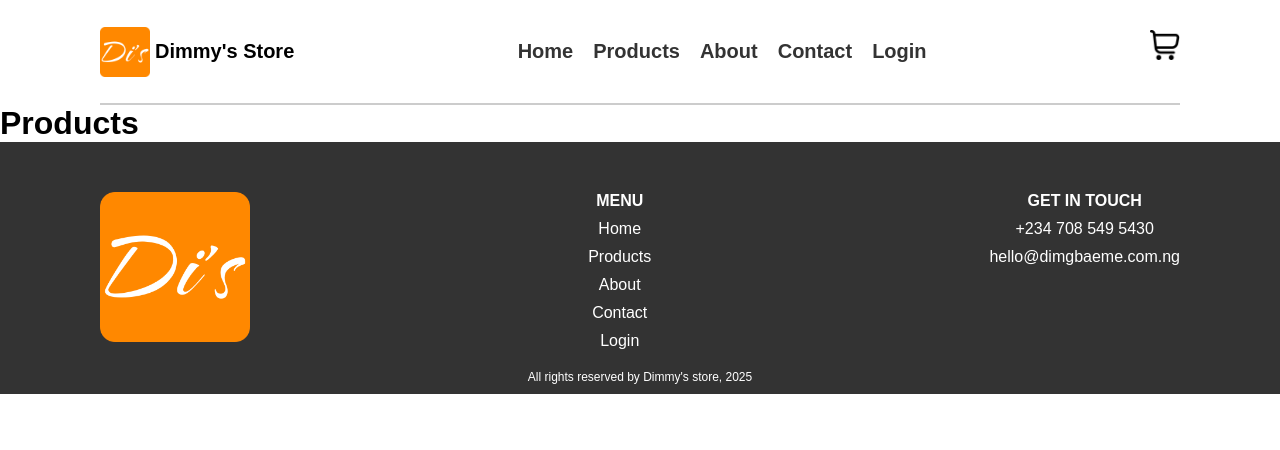
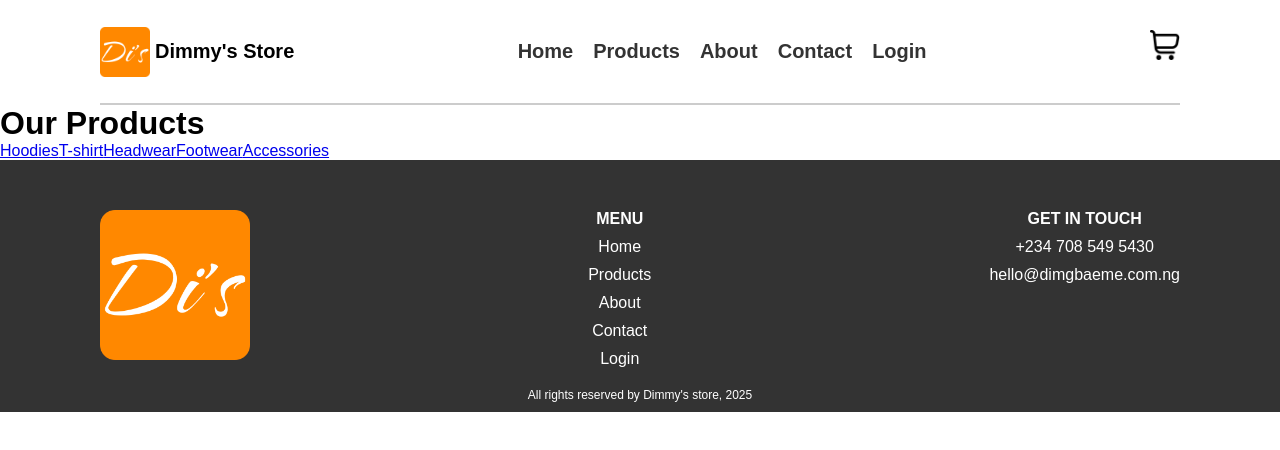
Before and after one commit to Dimgba-Eme/e-commerce-app, a React (Create React App) app in the folder my-store/: page /products in a window 1280 px wide. Shown: the top 450 px of the page. Built offline with nearby package versions, Linux system fonts and the light colour scheme.

Commit message:
Setting up the Products page

```diff
--- a/my-store/src/components/Hero.js
+++ b/my-store/src/components/Hero.js
@@ -19,7 +19,7 @@ function Hero() {
                     </div>
                 </div>
                 <div className='btn-container'>
-                <button className='cta-btn'>SHOP NOW</button>
+                    <button className='cta-btn'>SHOP NOW</button>
                 </div>
 
             </section>
--- a/my-store/src/components/NavBar.js
+++ b/my-store/src/components/NavBar.js
@@ -12,12 +12,12 @@ function NavBar() {
 
     return (
         <>
-            <img src={menu_btn} alt='hamburger menu' className='menu-btn' onClick={() => {setIsOpen(!isOpen) }} />
+            <img src={menu_btn} alt='hamburger menu' className='menu-btn' onClick={() => { setIsOpen(!isOpen) }} />
 
 
-            <nav className={isOpen ? 'isOpen' : ''} onClick={() => {setIsOpen(!isOpen) }}>
+            <nav className={isOpen ? 'isOpen' : ''} onClick={() => { setIsOpen(!isOpen) }}>
                 <ul className='nav-inner'>
-                <img src={close_btn} alt='' onClick={() => { setIsOpen(!isOpen)}} className='close-btn' />
+                    <img src={close_btn} alt='' onClick={() => { setIsOpen(!isOpen) }} className='close-btn' />
                     <NavLink to='/' className='nav-link'>Home</NavLink>
                     <NavLink to='/products' className='nav-link'>Products</NavLink>
                     <NavLink to='/about-us' className='nav-link'>About</NavLink>
--- a/my-store/src/components/Newsletter.js
+++ b/my-store/src/components/Newsletter.js
@@ -33,7 +33,7 @@ const clearForm = () => {
 
             <div className='input-container'>
                 <form onSubmit={handleSubmit}>
-                    <input type='email' placeholder='Enter your email' id='email' value={email} onChange={e => setEmail(e.target.value)} onBlur={e => setEmail(e.target.value)}/>
+                    <input type='email' placeholder='Enter your email' id='email' value={email} onChange={e => setEmail(e.target.value)} onBlur={e => setEmail(e.target.value)} />
                     <button type='submit' disabled={!getIsFormValid()}>Subscribe</button>
                 </form>
             </div>
--- a/my-store/src/pages/Home.js
+++ b/my-store/src/pages/Home.js
@@ -7,7 +7,7 @@ import Categories from '../components/Categories'
 import Newsletter from '../components/Newsletter'
 const Home = () => {
     return (
-        <>
+
         <main>
             <Hero />
             <NewCollections />
@@ -15,7 +15,6 @@ const Home = () => {
             <Categories />
             <Newsletter />
         </main>
-        </>
     )
 }
 
--- a/my-store/src/pages/Products.js
+++ b/my-store/src/pages/Products.js
@@ -1,10 +1,18 @@
 import React from 'react'
+import { Link } from 'react-router-dom'
 
 const Products = () => {
   return (
-    <div>
-      <h1>Products</h1>
-    </div>
+    <main className='products-container'>
+      <h1>Our Products</h1>
+      <div>
+        <Link to='/'>Hoodies</Link>
+        <Link to='/'>T-shirt</Link>
+        <Link to='/'>Headwear</Link>
+        <Link to='/'>Footwear</Link>
+        <Link to='/'>Accessories</Link>
+      </div>
+    </main>
   )
 }
 
```
Also changed, not shown: my-store/src/components/footer.scss (line endings or trailing spaces). Lines whose indentation alone changed are shown as unchanged.
